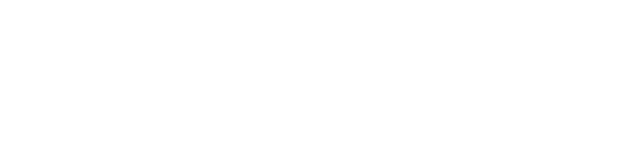
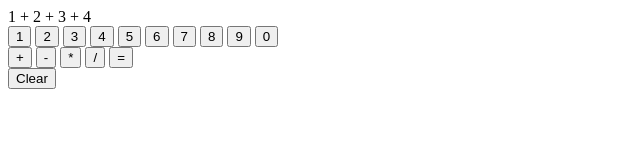
Before and after one commit to elefantoft/odin-calculator, a plain HTML site: page index.html in a window 1280 px wide. Shown: the whole page, without its empty margins (0-640 px from the left). Drawn offline with Linux system fonts and the light colour scheme.

Commit message:
Create calculator buttons in HTML

```diff
--- a/index.html
+++ b/index.html
@@ -9,6 +9,30 @@
     <link rel="stylesheet" href="style.css">
 </head>
 <body>
-
+    <div class="display">
+        <output type="text" class="output">1 + 2 + 3 + 4</output>
+    </div>
+    <div class="digits">
+        <button>1</button>
+        <button>2</button>
+        <button>3</button>
+        <button>4</button>
+        <button>5</button>
+        <button>6</button>
+        <button>7</button>
+        <button>8</button>
+        <button>9</button>
+        <button>0</button>
+    </div>
+    <div class="operators">
+        <button>+</button>
+        <button>-</button>
+        <button>*</button>
+        <button>/</button>
+        <button>=</button>
+    </div>
+    <div>
+        <button>Clear</button>
+    </div>
 </body>
 </html>
--- a/script.js
+++ b/script.js
@@ -41,3 +41,12 @@ const operate = function(a, b, c) {
         return divide(b, c);
     };
 };
+
+const digits = document.querySelectorAll('.digits button');
+const output = document.querySelector('.output');
+
+digits.forEach((button) => {
+    button.addEventListener('click', () => {
+       output.textContent = button.textContent;
+    });
+});
```
